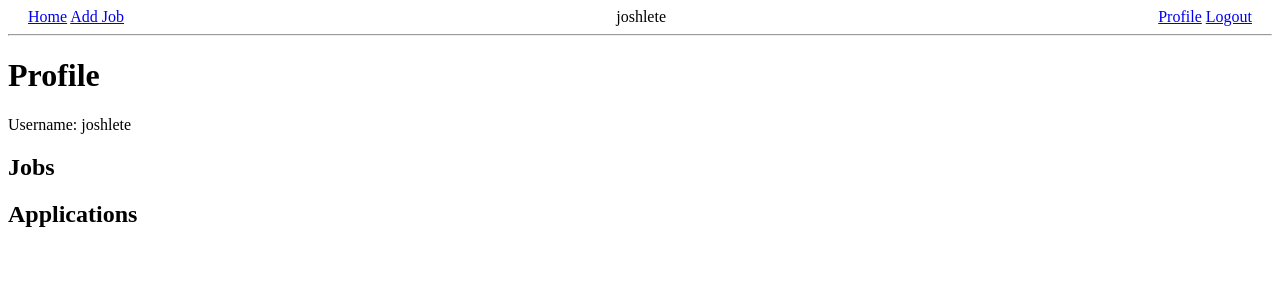
After one commit to Joshlete/jobboard, a Django app: page /profile/ in a window 1280 px wide. The commit adds this page. Shown: the top 300 px of the page. Run offline with Django 5.2, Linux system fonts and the light colour scheme; a user stored in the database is signed in; data comes from the database, SQL or seed files in the repository; data that the repository does not hold is empty.

Commit message:
Added a profile for user to see jobs created and applications applied to

```diff
--- a/jobs/templates/jobs/index.html
+++ b/jobs/templates/index.html
@@ -7,10 +7,6 @@
 
 <!-- display jobs -->
 <div>
-
-    {% if user.is_authenticated %}
-        <a href="{% url 'create-job' %}">Add Job</a>
-    {% endif %}
     <ul>
         <h2>Jobs</h2>
         {% for job in jobs %}
--- a/jobs/templates/jobs/job.html
+++ b/jobs/templates/jobs/job.html
@@ -6,10 +6,10 @@
     <h3>{{job.location}}</h3>
     <p>{{job.description}}</p>
     <p>Deadline: {{job.deadline}}</p>
+    {% if not has_applied %}
     <a href="{% url 'register-job' job.id %}">Apply</a>
-    {% if request.user == job.user %}
-        <a href="{% url 'update-job' job.id %}">Edit</a>
-        <a href="{% url 'delete-job' job.id %}">Delete</a>
+    {% else %}
+    <b>Applied</b>
     {% endif %}
 </div>
 
--- /dev/null
+++ b/jobs/templates/profile.html
@@ -0,0 +1,29 @@
+{% extends 'main.html' %} {% block content %}
+
+<h1>Profile</h1>
+<p>Username: {{ user.username }}</p>
+
+<!-- display all jobs -->
+<h2>Jobs</h2>
+{% for job in jobs %}
+<div>
+    <h5>
+        {{job.title}} --
+        <a href="{% url 'update-job' job.id %}">Edit</a>
+        <a href="{% url 'delete-job' job.id %}">Delete</a>
+    </h5>
+</div>
+{% endfor %}
+
+<!-- display all applications -->
+<h2>Applications</h2>
+{% for application in applications %}
+<div>
+    <h5>
+        {{application.job.title}} -- <a
+            href="{% url 'update-application' application.id %}"
+            >Edit</a
+        >
+    </h5>
+</div>
+{% endfor %} {% endblock %}
--- a/jobs/urls.py
+++ b/jobs/urls.py
@@ -8,5 +8,7 @@ urlpatterns = [
     path("update-job/<int:pk>", views.updateJob, name="update-job"),
     path("delete-job/<int:pk>", views.deleteJob, name="delete-job"),
     path("register-job/<int:pk>", views.jobApplication, name="register-job"),
+    path("update-application/<int:pk>", views.editApplication, name="update-application"),
+    path("profile/", views.profile, name="profile")
 
 ]
--- a/jobs/views.py
+++ b/jobs/views.py
@@ -1,7 +1,9 @@
 from django.shortcuts import render, redirect
 from django.contrib.auth.decorators import login_required
-from .models import Job
+from .models import Job, JobApplication
 from .forms import JobForm, ApplicationForm
+from django.contrib import messages
+
 
 
 
@@ -10,13 +12,29 @@ def index(request):
     context = {
         "jobs": jobs,
     }
-    return render(request, "jobs/index.html", context)
+    return render(request, "index.html", context)
+
+def profile(request):
+    # get all jobs created by the user
+    jobs = Job.objects.filter(user=request.user)
+    applications = JobApplication.objects.filter(user=request.user)
+
+    context = {
+        "jobs": jobs,
+        'applications': applications,
+    }
+    return render(request, "profile.html", context)
 
 
 def job(request, pk):
     job = Job.objects.get(id=pk)
+
+    # check if user has applied to the job
+    has_applied = JobApplication.objects.filter(job=job, user=request.user).exists()
+
     context = {
         "job": job,
+        "has_applied": has_applied,
     }
     return render(request, "jobs/job.html", context)
 
@@ -60,14 +78,33 @@ def deleteJob(request, pk):
 
 @login_required(login_url='login')
 def jobApplication(request, pk):
+    job = Job.objects.get(id=pk)
+    if JobApplication.objects.filter(job=job, user=request.user).exists():
+        return redirect("index")  # User has already applied
+
     form = ApplicationForm()
     if request.method == "POST":
         form = ApplicationForm(request.POST)
         if form.is_valid():
             job_application = form.save(commit=False)
-            job_application.job = Job.objects.get(id=pk)
+            job_application.job = job
             job_application.user = request.user
             job_application.save()
             return redirect("index")
     context = {'form': form}
     return render(request, "applications/application-form.html", context)
+
+@login_required(login_url='login')
+def editApplication(request, pk):
+    application = JobApplication.objects.get(id=pk)
+    if application.user != request.user:
+        return redirect("index")
+
+    form = ApplicationForm(instance=application)
+    if request.method == "POST":
+        form = ApplicationForm(request.POST, instance=application)
+        if form.is_valid():
+            form.save()
+            return redirect("profile")
+    context = {'form': form}
+    return render(request, "applications/application-form.html", context)
--- a/login/templates/login/login.html
+++ b/login/templates/login/login.html
@@ -1,7 +1,7 @@
 {% extends 'main.html' %} {% block content %}
 <div>
     {% if messages %}
-    <ages>
+    <ul>
         {% for message in messages %}
         <li>{{ message }}</li>
         {% endfor %}
--- a/templates/navbar.html
+++ b/templates/navbar.html
@@ -1,11 +1,43 @@
 <nav>
+    <div class="left-link">
         <a href="/">Home</a>
         {% if request.user.is_authenticated %}
+            <a href="{% url 'create-job' %}">Add Job</a>
+        {% endif %}
+    </div>
+    <div class="middle-link">
+        {% if request.user.is_authenticated %}
+            <span>{{ request.user.username }}</span>
+        {% endif %}
+    </div>
+    <div class="right-links">
+        {% if request.user.is_authenticated %}
+        <a href="{% url 'profile' %}">Profile</a>
         <a href="{% url 'logout' %}">Logout</a>
         {% else %}
         <a href="{% url 'login' %}">Login</a>
         <a href="{% url 'register' %}">Register</a>
         {% endif %}
+    </div>
 </nav>
 
 <hr />
+
+<style>
+    nav {
+        margin-left: 20px;
+        margin-right: 20px;
+        display: flex;
+        justify-content: space-between;
+    }
+
+    .left-link {
+        order: 1;
+    }
+    .middle-link {
+        order: 2;
+    }
+    .right-links {
+        order: 3;
+    }
+</style>
```
Also changed, not shown: jobs/templates/applications/application-form.html (+10 -0 lines). Lines whose indentation alone changed are shown as unchanged.
